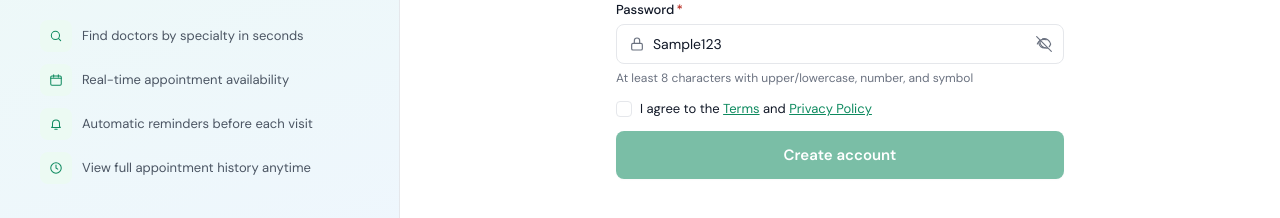
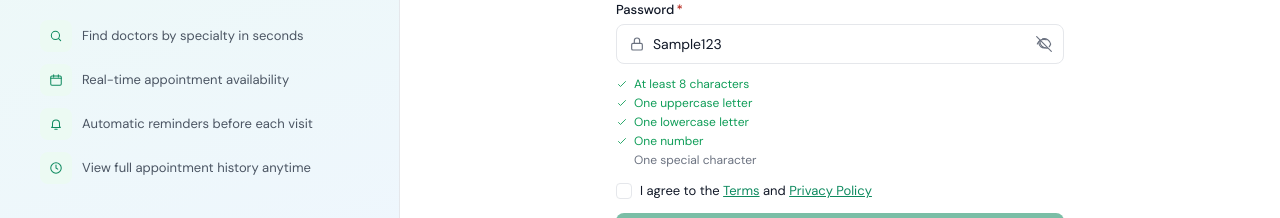
Before and after one commit to gitEricsson/MediBook-FE, a React (Vite) app: page /register in a window 1280 px wide. Both pictures are taken after typing "Sample", "Sample", "Sample", "Sample", "Sample123" into the empty fields and a click on the button 1044 px from the left and 417 px from the top of the page. Shown: the part 426-644 px from the top of the page. Built offline with nearby package versions, Linux system fonts and the light colour scheme; no server answers.

Commit message:
fixes: Call button, Twilio

```diff
--- /dev/null
+++ b/src/components/forms/PasswordChecklist.tsx
@@ -0,0 +1,26 @@
+import { useMemo } from 'react'
+import { MB } from '@/constants/tokens'
+import { Icon } from '@/components/primitives/Icon'
+
+const PW_RULES = [
+  { test: (p: string) => p.length >= 8, label: 'At least 8 characters' },
+  { test: (p: string) => /[A-Z]/.test(p), label: 'One uppercase letter' },
+  { test: (p: string) => /[a-z]/.test(p), label: 'One lowercase letter' },
+  { test: (p: string) => /[0-9]/.test(p), label: 'One number' },
+  { test: (p: string) => /[^A-Za-z0-9]/.test(p), label: 'One special character' },
+] as const
+
+export function PasswordChecklist({ password }: { password: string }) {
+  const results = useMemo(() => PW_RULES.map(r => ({ ...r, met: r.test(password) })), [password])
+  if (!password) return null
+  return (
+    <ul style={{ listStyle: 'none', margin: '6px 0 0', padding: 0, display: 'flex', flexDirection: 'column', gap: 3 }}>
+      {results.map(r => (
+        <li key={r.label} style={{ display: 'flex', alignItems: 'center', gap: 6, fontSize: 12, color: r.met ? MB.success : MB.text3 }}>
+          <Icon name={r.met ? 'check' : 'circle'} size={12} color={r.met ? MB.success : MB.text3} />
+          {r.label}
+        </li>
+      ))}
+    </ul>
+  )
+}
--- a/src/features/auth/MobRegister.tsx
+++ b/src/features/auth/MobRegister.tsx
@@ -14,6 +14,7 @@ import { useViewport } from '@/hooks/useViewport'
 import { parseApiError } from '@/lib/api/contracts'
 import { validatePassword, validateEmail, validateRequired } from '@/lib/validation'
 import { sanitizeInput } from '@/lib/sanitize'
+import { PasswordChecklist } from '@/components/forms/PasswordChecklist'
 
 function useRegisterLogic() {
   const navigate = useNavigate()
@@ -103,13 +104,14 @@ function RegisterForm(props: ReturnType<typeof useRegisterLogic>) {
       <Field label="Phone" htmlFor="reg-phone" error={fieldErrors.phone}>
         <Input id="reg-phone" value={phone} onChange={(e) => setPhone(e.target.value)} icon="phone" autoComplete="tel" />
       </Field>
-      <Field label="Password" required htmlFor="reg-pw" hint="At least 8 characters with upper/lowercase, number, and symbol" error={fieldErrors.password}>
+      <Field label="Password" required htmlFor="reg-pw" error={fieldErrors.password}>
         <div style={{ position: 'relative' }}>
           <Input id="reg-pw" value={password} onChange={(e) => setPassword(e.target.value)} icon="lock" type={showPassword ? 'text' : 'password'} autoComplete="new-password" />
           <button onClick={() => setShowPassword(!showPassword)} style={{ position: 'absolute', right: 12, top: '50%', transform: 'translateY(-50%)', background: 'none', border: 'none', cursor: 'pointer', padding: 0 }}>
             <Icon name={showPassword ? 'eye-off' : 'eye'} size={16} color={MB.text3} />
           </button>
         </div>
+        <PasswordChecklist password={password} />
       </Field>
       <Checkbox checked={agreeTerms} onChange={() => setAgreeTerms((v) => !v)} label={
         <span>I agree to the <Link to="/terms" style={{ color: MB.primary }}>Terms</Link> and <Link to="/privacy" style={{ color: MB.primary }}>Privacy Policy</Link></span>
--- a/src/features/auth/MobResetPassword.tsx
+++ b/src/features/auth/MobResetPassword.tsx
@@ -8,6 +8,8 @@ import { Input } from '@/components/forms/Input'
 import { Btn } from '@/components/primitives/Btn'
 import { Icon } from '@/components/primitives/Icon'
 import { AuthService } from '@/services/auth.service'
+import { PasswordChecklist } from '@/components/forms/PasswordChecklist'
+import { validatePassword } from '@/lib/validation'
 import { parseApiError } from '@/lib/api/contracts'
 
 export default memo(function MobResetPassword() {
@@ -28,7 +30,7 @@ export default memo(function MobResetPassword() {
 
   const handleSubmit = async (e: React.FormEvent) => {
     e.preventDefault()
-    if (mismatch) return
+    if (mismatch || validatePassword(password).length > 0) return
     setError(null)
     setLoading(true)
     try {
@@ -103,8 +105,9 @@ export default memo(function MobResetPassword() {
         )}
 
         <div style={{ display: 'flex', flexDirection: 'column', gap: 14 }}>
-          <Field label="New password" htmlFor="rp-pw" hint="Min 8 chars, upper/lowercase, number and symbol">
+          <Field label="New password" htmlFor="rp-pw">
             <Input id="rp-pw" value={password} onChange={(e) => setPassword(e.target.value)} type="password" icon="lock" autoComplete="new-password" />
+            <PasswordChecklist password={password} />
           </Field>
           <Field label="Confirm password" htmlFor="rp-pw2" error={mismatch ? 'Passwords do not match' : undefined}>
             <Input id="rp-pw2" value={confirm} onChange={(e) => setConfirm(e.target.value)} type="password" icon="lock" error={mismatch} autoComplete="new-password" />
@@ -117,7 +120,7 @@ export default memo(function MobResetPassword() {
           full
           type="submit"
           loading={loading}
-          disabled={!password || !confirm || mismatch}
+          disabled={!password || !confirm || mismatch || validatePassword(password).length > 0}
           style={{ marginTop: 24 }}
         >
           {isSetup ? 'Set my password' : 'Update password'}
```
